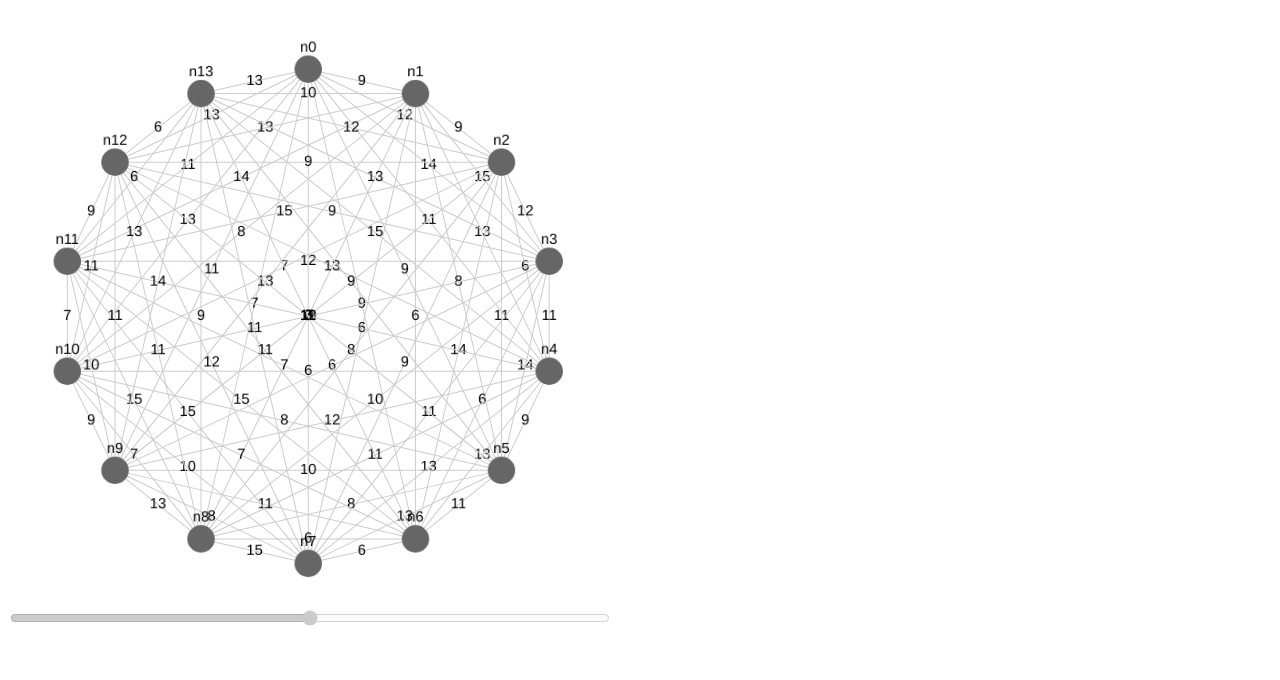
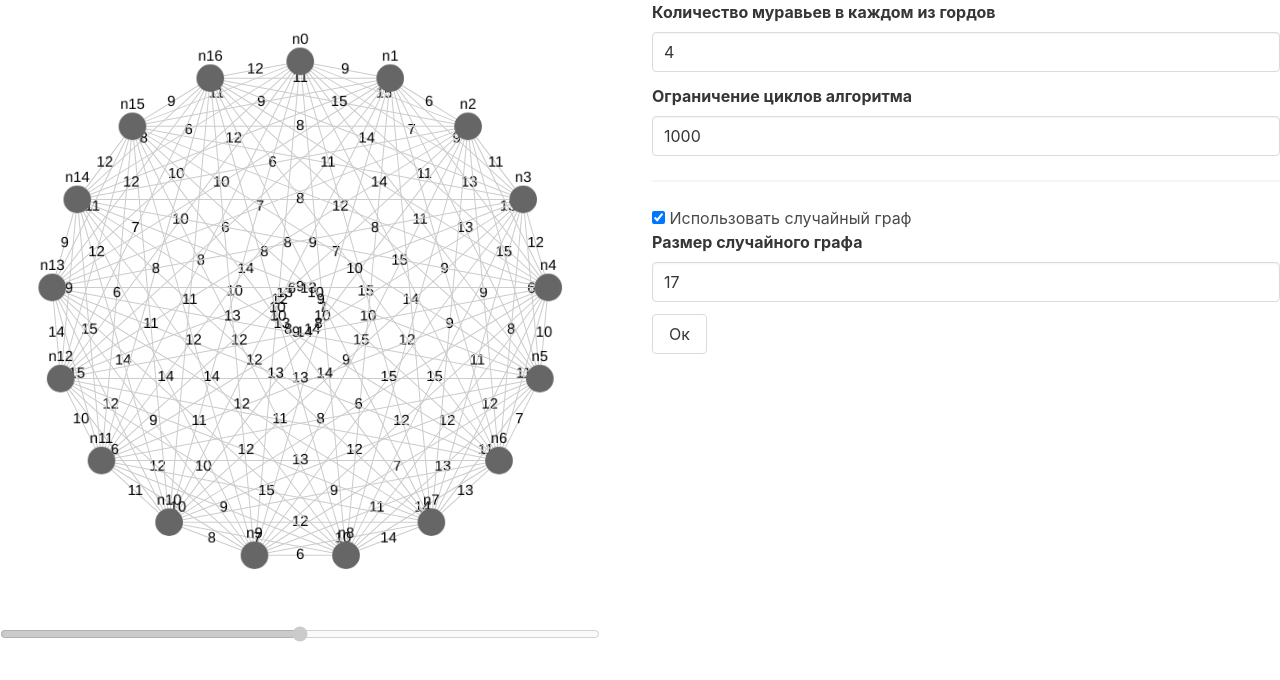
Before and after one commit to Mikrikle/AntColonyOptimization, a website built with webpack: page dist/index.html in a window 1280 px wide. Built offline with nearby package versions, Linux system fonts and the light colour scheme.

Commit message:
Add user interface

```diff
--- a/package.json
+++ b/package.json
@@ -17,6 +17,9 @@
   },
   "dependencies": {
     "@types/cytoscape": "^3.19.9",
-    "cytoscape": "^3.23.0"
+    "bulma": "^0.9.4",
+    "css-loader": "^6.7.3",
+    "cytoscape": "^3.23.0",
+    "style-loader": "^3.3.2"
   }
 }
--- a/src/app.ts
+++ b/src/app.ts
@@ -1,6 +1,25 @@
 import { CytoscapeService } from "./cytoscape-service";
 import { AntWorkerRequest, AntWorkerResponse } from "./message-models";
+import "./main.css"
 
+const graphRandomUse = document.getElementById("graph-random-use") as HTMLInputElement;
+const graphRandomSize = document.getElementById("graph-random-size") as HTMLInputElement;
+const numAnts = document.getElementById("num-ants") as HTMLInputElement;
+const numAttempts = document.getElementById("num-attempts") as HTMLInputElement;
+const settingsSubmit = document.getElementById("settings-submit") as HTMLButtonElement;
+
+graphRandomUse.onchange = (e) => {
+    graphRandomSize.disabled = !graphRandomUse.checked;
+}
+
+settingsSubmit.onclick = (e) => {
+  attemptsRange.disabled = true;
+  let graph = makeGraphDistances(+graphRandomSize.value);
+  antColony.postMessage(new AntWorkerRequest(graph, +numAnts.value, +numAttempts.value));
+  cy.drawGraph(graph);
+}
+
+const cy = new CytoscapeService();
 const antColony = new Worker(new URL("./ant-worker.ts", import.meta.url));
 const output = document.getElementById("output") as HTMLDivElement;
 const attemptsRange = document.getElementById("attempts-range") as HTMLInputElement;
@@ -27,8 +46,7 @@ attemptsRange.onchange = (event) => {
   cy.colorizedGraph(antData[+attemptsRange.value].pheromones);
 };
 
-let graph = makeGraphDistances(14);
-antColony.postMessage(new AntWorkerRequest(graph, 4, 1000));
+
 
 // тестовый граф
 function makeGraphDistances(size: number) {
@@ -45,19 +63,5 @@ function makeGraphDistances(size: number) {
   return dists;
 }
 
-let cy = new CytoscapeService();
-cy.drawGraph(graph);
 
-document.onclick = () => {
-  let i = 0;
-  let interval = setInterval(() => {
-    i += 1;
-    if(i >= antData.length){
-      clearInterval(interval);
-      return;
-    }
-    attemptsRange.value = `${i}`;
-    output.innerText = `best ${antData[i].best}  length:  ${antData[i].bestLength}`;
-    cy.colorizedGraph(antData[i].pheromones);
-  }, antData.length / 100);
-}
+settingsSubmit.click();
--- a/src/cytoscape-service.ts
+++ b/src/cytoscape-service.ts
@@ -58,6 +58,7 @@ export class CytoscapeService {
       }
     }
 
+    this.cy.elements().remove();
     this.cy.add(elements);
 
     const layout = this.cy.elements().layout({
--- /dev/null
+++ b/src/main.css
@@ -0,0 +1,7 @@
+@import "../node_modules/bulma/css/bulma.min.css";
+
+#cy {
+  width: 600px;
+  height: 600px;
+  display: block;
+}
--- a/webpack.config.js
+++ b/webpack.config.js
@@ -11,6 +11,10 @@ module.exports = {
         use: "ts-loader",
         exclude: /node_modules/,
       },
+      {
+        test: /\.css$/i,
+        use: ["style-loader", "css-loader"],
+      },
     ],
   },
   resolve: {
```
Also changed, not shown: dist/index.html, 1 other file.
